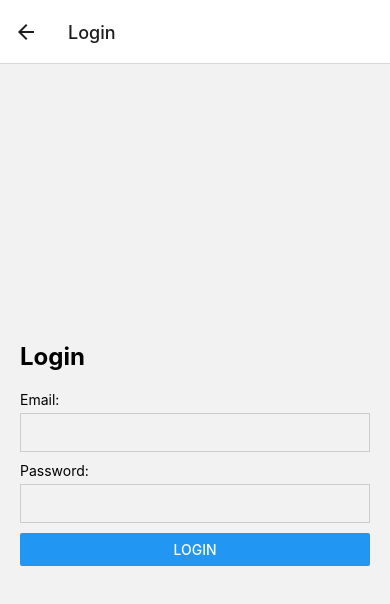
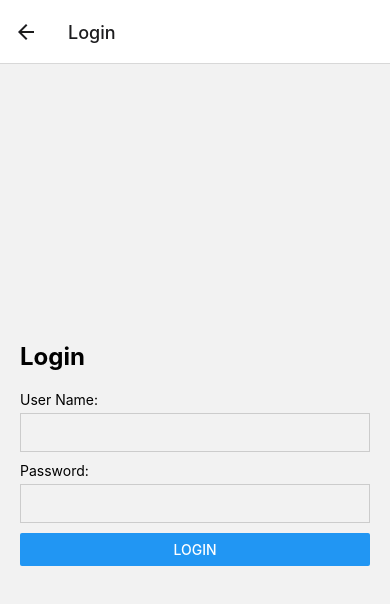
Before and after one commit to MartinaMamdouh/scannerProject, a React Native app: screen /Login in a window 390 px wide. Shown: the top 604 px of the page. Built offline with nearby package versions, Linux system fonts and the light colour scheme.

Commit message:
remove warning

```diff
--- a/App.tsx
+++ b/App.tsx
@@ -5,41 +5,13 @@
  * @format
  */
 
-import React, {useState} from 'react';
-import {
-  StyleSheet,
-  Text,
-  useColorScheme,
-  View,
-} from 'react-native';
-
-import { NavigationContainer } from '@react-navigation/native';
-import { createStackNavigator } from '@react-navigation/stack';
-import HomeScreen from './src/screens/HomeScreen';
-import ScannerScreen from './src/screens/ScannerScreen';
-import LoginScreen from './src/screens/loginScreen';
-import SignupScreen from './src/screens/SignupScreen';
-import UserAuthContextProvider from './src/context/UserAuthContext';
-import DetailsScreen from './src/screens/DetailsScreen';
-
-const Stack = createStackNavigator();
+import React from 'react';
+import { StyleSheet} from 'react-native';
+import Router from './src/navigation/Router';
 
 function App(): React.JSX.Element {
-  const [authToken, setAuthToken] = useState(true);
   return (
-    <NavigationContainer>
-      <UserAuthContextProvider>
-        <Stack.Navigator initialRouteName={!!authToken ? 'Home' : 'Login'}>
-
-          <Stack.Screen name='Home' component={HomeScreen} />
-          <Stack.Screen name='Scanner' component={ScannerScreen} />
-          <Stack.Screen name='Login' component={LoginScreen} />
-          <Stack.Screen name='Signup' component={SignupScreen} />
-          <Stack.Screen name='Details' component={DetailsScreen} />
-        </Stack.Navigator>
-      </UserAuthContextProvider>
-
-    </NavigationContainer>
+   <Router/>
   );
 }
 
--- a/src/context/UserAuthContext.tsx
+++ b/src/context/UserAuthContext.tsx
@@ -1,62 +1,34 @@
-// // AuthContext.js
-// import React, { createContext, useContext, useState } from 'react';
-// import AsyncStorage from '@react-native-async-storage/async-storage';
 
-// const AuthContext = createContext();
-
-// export const AuthProvider = ({ children }) => {
-//   const [token, setToken] = useState('');
-
-//   const login = async (username, password) => {
-//     try {
-//       // authentication with static token
-//       if (username === 'aa@aa' && password === 'aaaaAAAA1@') {
-//         const staticToken = 'static-token';
-//         await AsyncStorage.setItem('token', staticToken);
-//         setToken(staticToken);
-//         return true; // Login successful
-//       } else {
-//         return false; // Login failed
-//       }
-//     } catch (error) {
-//       console.error('Error:', error);
-//       return false; // Login failed
-//     }
-//   };
-
-//   const logout = async () => {
-//     await AsyncStorage.removeItem('token');
-//     setToken('');
-//   };
-
-//   return (
-//     <AuthContext.Provider value={{ token, login, logout }}>
-//       {children}
-//     </AuthContext.Provider>
-//   );
-// };
-
-// export const useAuth = () => useContext(AuthContext);
-// export default AuthProvider;
-
-import { createContext, useEffect, useState, useContext } from 'react';
+import { createContext, useEffect, useState, useContext, ReactNode } from 'react';
 import PropTypes from 'prop-types';
 import AsyncStorage from '@react-native-async-storage/async-storage';
 
-export const UserAuthContext = createContext();
+// export const UserAuthContext = createContext();
 
-const UserAuthContextProvider = ({ children }) => {
+// const UserAuthContextProvider = ({ children }) => {
+interface UserAuthContextType {
+  token: string;
+  logIn: (username: string, password: string) => Promise<boolean>;
+  logOut: () => Promise<void>;
+}
+
+export const UserAuthContext = createContext<UserAuthContextType | undefined>(undefined);
+
+interface UserAuthContextProviderProps {
+  children: ReactNode;
+}
+
+const UserAuthContextProvider = ({ children }: UserAuthContextProviderProps) => {
   const [token, setToken] = useState('');
 
   const logIn = async (username: string, password: string) => {
     try {
-
       // authentication with static token
       if (username === 'aa@aa' && password === 'aaaaAAAA1@') {
-        console.log("username: ",username);
-      console.log("password: ",password);
+        console.log("username: ", username);
+        console.log("password: ", password);
         const staticToken = 'static-token';
-        console.log("static token: ",staticToken);
+        console.log("static token: ", staticToken);
         await AsyncStorage.setItem('token', staticToken);
         setToken(staticToken);
         return true; // Login successful
@@ -86,5 +58,12 @@ const UserAuthContextProvider = ({ children }) => {
 UserAuthContextProvider.propTypes = {
   children: PropTypes.element.isRequired,
 };
-export const useAuth = () => useContext(UserAuthContext);
+// export const useAuth = () => useContext(UserAuthContext);
+export const useAuth = () => {
+  const context = useContext(UserAuthContext);
+  if (!context) {
+     throw new Error("useAuth must be used within a UserAuthContextProvider");
+  }
+  return context;
+ };
 export default UserAuthContextProvider;
--- /dev/null
+++ b/src/navigation/Router.tsx
@@ -0,0 +1,34 @@
+import React, { useState } from 'react';
+import { NavigationContainer } from '@react-navigation/native';
+import { createStackNavigator } from '@react-navigation/stack';
+import HomeScreen from '../screens/HomeScreen';
+import ScannerScreen from '../screens/ScannerScreen';
+import LoginScreen from '../screens/loginScreen';
+import SignupScreen from '../screens/SignupScreen';
+import DetailsScreen from '../screens/DetailsScreen';
+import { RootStackParamList } from './Types';
+import UserAuthContextProvider from '../context/UserAuthContext';
+
+
+const Router = () => {
+    const Stack = createStackNavigator<RootStackParamList>();
+    const [authToken, setAuthToken] = useState(true);
+
+  return (
+    <NavigationContainer>
+    <UserAuthContextProvider>
+      <Stack.Navigator initialRouteName={!!authToken ? 'Home' : 'Login'}>
+
+        <Stack.Screen name='Home' component={HomeScreen} />
+        <Stack.Screen name='Scanner' component={ScannerScreen} />
+        <Stack.Screen name='Login' component={LoginScreen} />
+        <Stack.Screen name='Signup' component={SignupScreen} />
+        <Stack.Screen name='Details' component={DetailsScreen} />
+      </Stack.Navigator>
+    </UserAuthContextProvider>
+
+  </NavigationContainer>
+  );
+};
+
+export default Router;
--- /dev/null
+++ b/src/navigation/Types.tsx
@@ -0,0 +1,20 @@
+import { NavigationProp } from '@react-navigation/native';
+import { RouteProp } from '@react-navigation/native';
+
+export type RootStackParamList = {
+    Home: undefined;
+    Scanner: undefined;
+    Login: undefined;
+    Signup: undefined;
+    Details : {
+        username: string;
+        ticketNumber: string;
+        isEntered: boolean;
+     } ;
+};
+
+export type RootStackScreenProps<T extends keyof RootStackParamList> = {
+    navigation: NavigationProp<RootStackParamList, T>;
+};
+
+export type DetailsScreenRouteProp = RouteProp<RootStackParamList, 'Details'>;
--- a/src/screens/HomeScreen.tsx
+++ b/src/screens/HomeScreen.tsx
@@ -1,9 +1,12 @@
 import React from 'react';
 import { StyleSheet, Text, View, Button } from 'react-native';
 import { useNavigation } from '@react-navigation/native';
+import { RootStackParamList } from '../navigation/Types';
+import { NavigationProp } from '@react-navigation/native';
+
 const HomeScreen = () => {
 
-  const navigation = useNavigation();
+  const navigation =useNavigation<NavigationProp<RootStackParamList>>();
 
   const navigateToScanner = () => {
     navigation.navigate('Scanner');
--- a/src/screens/loginScreen.tsx
+++ b/src/screens/loginScreen.tsx
@@ -1,14 +1,21 @@
 import React, { createContext, useContext, useState } from 'react';
-import { View, Text, TextInput, Button, StyleSheet, Alert } from 'react-native';
-import { UserAuthContext } from '../context/UserAuthContext';
+import { View, Text, TextInput, Button, StyleSheet, Alert, GestureResponderEvent } from 'react-native';
+import { UserAuthContext,useAuth } from '../context/UserAuthContext';
 import { Formik } from 'formik';
 import * as Yup from 'yup';
 import { useNavigation } from '@react-navigation/native';
+import axios from 'axios';
+import { RootStackParamList } from '../navigation/Types';
+import { NavigationProp } from '@react-navigation/native';
 
+interface LoginCredentials {
+  username: string;
+  password: string;
+ }
 const LoginScreen = () => {
-  const { logIn } = useContext(UserAuthContext);
+  const { logIn } = useAuth();
   const schema = Yup.object().shape({
-    email: Yup.string().email('Invalid email').required('Email is required'),
+    // email: Yup.string().email('Invalid email').required('Email is required'),
     password: Yup.string()
       .min(8, 'Must be at least 8 characters long')
       .matches(
@@ -29,18 +36,38 @@ const LoginScreen = () => {
       )
       .required('Password is required.'),
   })
-  const navigation = useNavigation();
+  const navigation =useNavigation<NavigationProp<RootStackParamList>>();
 
-  const logInHandler = async ({ email, password }) => {
-    await logIn(email, password);
-    navigation.navigate('Home');
+  const logInHandler = async ({ username, password }:LoginCredentials ) => {
+    // await logIn(username, password);
+    // navigation.navigate('Home');
+    axios.post('https://webtest.bibalex.org/onLineTicketingAdminAPIs/login/Applogin', { Username:username, password:password })
+      .then(async ({ data }) => {
+        console.log("data", data);
+
+        // const username = email; //setGeneric doesn't accept email-only, only username
+        // if (enableTouch) {
+        //   Keychain.setGenericPassword(username, password);
+        //   console.log("email:", email);
+        //   console.log("username:", username);
+        // }
+        // let { user, token } = data;
+        // await logIn(user, token);
+        // navigation.navigate('Home');
+
+        await logIn(username, password);
+        navigation.navigate('Home');
+      })
+.catch((error) => {
+  console.log("error", error);
+})
   };
 
   return (
     <View style={styles.container}>
-       <Text style={styles.title}>Login </Text>
+      <Text style={styles.title}>Login </Text>
       <Formik
-        initialValues={{ email: '', password: '' }}
+        initialValues={{ username: '', password: '' }}
         validationSchema={schema}
         onSubmit={(values) => {
           // Your login logic here
@@ -49,15 +76,15 @@ const LoginScreen = () => {
         }}>
         {({ handleChange, handleBlur, handleSubmit, values, touched, errors }) => (
           <>
-            <Text style={styles.label}>Email:</Text>
+            <Text style={styles.label}>User Name:</Text>
             <TextInput
               style={styles.input}
-              onChangeText={handleChange('email')}
-              onBlur={handleBlur('email')}
-              value={values.email}
-              keyboardType="email-address"
+              onChangeText={handleChange('username')}
+              onBlur={handleBlur('username')}
+              value={values.username}
+              // keyboardType="email-address"
             />
-            {touched.email && errors.email && <Text style={styles.error}>{errors.email}</Text>}
+            {touched.username && errors.username && <Text style={styles.error}>{errors.username}</Text>}
 
             <Text style={styles.label}>Password:</Text>
             <TextInput
@@ -69,7 +96,7 @@ const LoginScreen = () => {
             />
             {touched.password && errors.password && <Text style={styles.error}>{errors.password}</Text>}
 
-            <Button title="Login" onPress={handleSubmit} />
+            <Button title="Login" onPress={handleSubmit  as (e?: GestureResponderEvent) => void} />
           </>
         )}
       </Formik>
@@ -87,7 +114,7 @@ const styles = StyleSheet.create({
     fontSize: 24,
     fontWeight: 'bold',
     marginBottom: 20,
-},
+  },
   label: {
     marginBottom: 5,
   },
```
Also changed, not shown: src/context/UserAuthContextold.tsx (added, +68 -0 lines), src/screens/DetailsScreen.tsx (+6 -3 lines), src/screens/ScannerScreen.tsx (+16 -12 lines), src/APIs.tsx (added).
